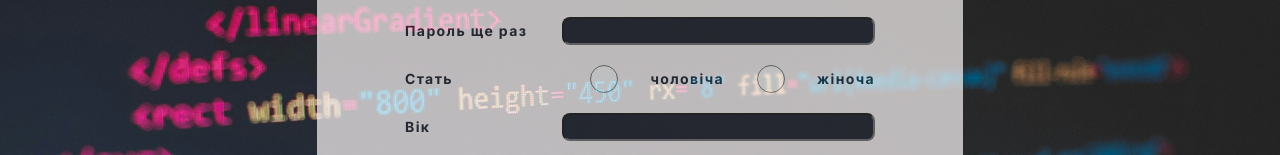
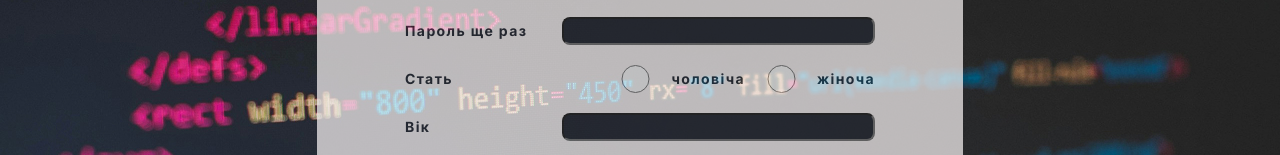
Before and after one commit to sanya1982/form, a plain HTML site: page index.html in a window 1280 px wide. Shown: the part 179-334 px from the top of the page. Drawn offline with Linux system fonts and the light colour scheme.

Commit message:
change radio

```diff
--- a/style.css
+++ b/style.css
@@ -71,7 +71,7 @@ label, p {
 	width: 313px;
 	height: 28px;
 	display: flex;
-	justify-content: start;
+	justify-content: end;
 	align-items: center;
 }
 
@@ -128,3 +128,11 @@ textarea {
 input#policy {
 	width: 70px;
 }
+
+input#man {
+	width: 63px;
+}
+
+input#woman {
+	width: 63px;
+}
```
